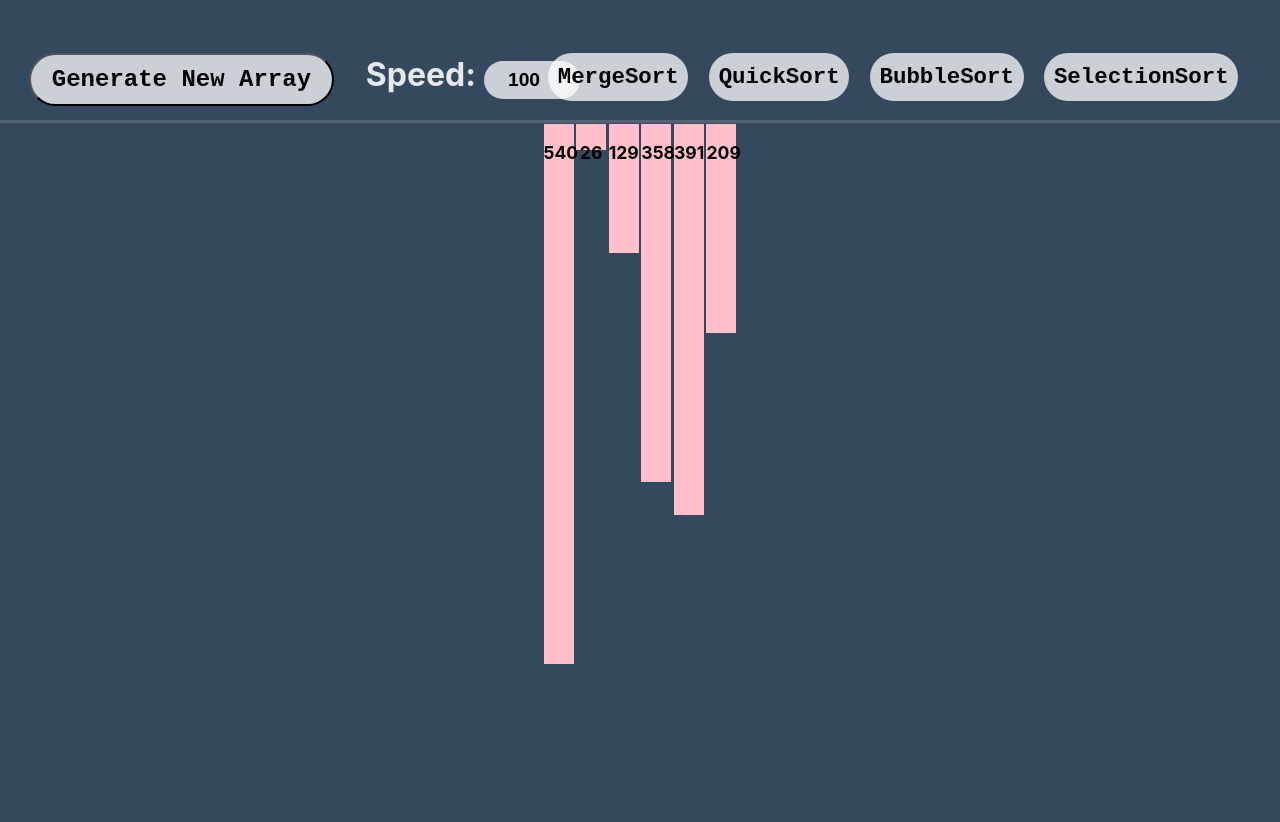
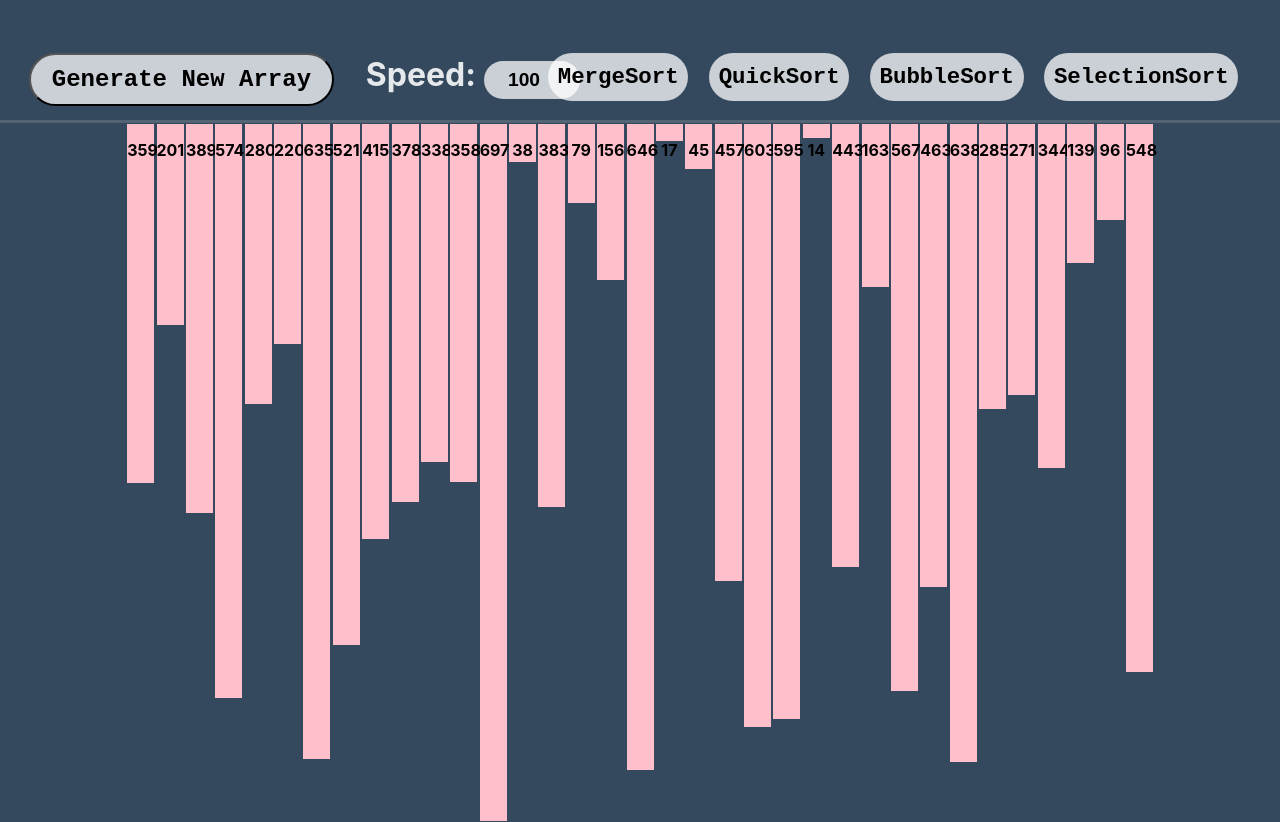
Before and after one commit to MariamMohammed-20194798/Sorting_Visualizer, a React (Create React App) app: page / in a window 1280 px wide. Before the commit the page ends 800 px from the top, so only its background shows below. Built offline with nearby package versions, Linux system fonts and the light colour scheme.

Commit message:
first commit

```diff
--- a/src/SortingVisualizer/sortingVisualizer.css
+++ b/src/SortingVisualizer/sortingVisualizer.css
@@ -13,12 +13,12 @@
 }
 
 .bar {
-  margin: 1.3px;
-  width: 30px;
+  margin: 1.2px;
+  width: 27px;
   display: inline-block;
 }
 p {
-  font-size: 1.1rem;
+  font-size: 1rem;
   font-weight: bold;
 }
 
--- a/src/SortingVisualizer/sortingVisualizer.tsx
+++ b/src/SortingVisualizer/sortingVisualizer.tsx
@@ -16,7 +16,7 @@ const randomNumbers = (min: number, max: number) => {
 };
 
 const generateArray = () => {
-  const size = 6;
+  const size = 35;
   const array = new Array(size);
   for (let i = 0; i < size; i++) {
     array[i] = randomNumbers(5, 700);
```
